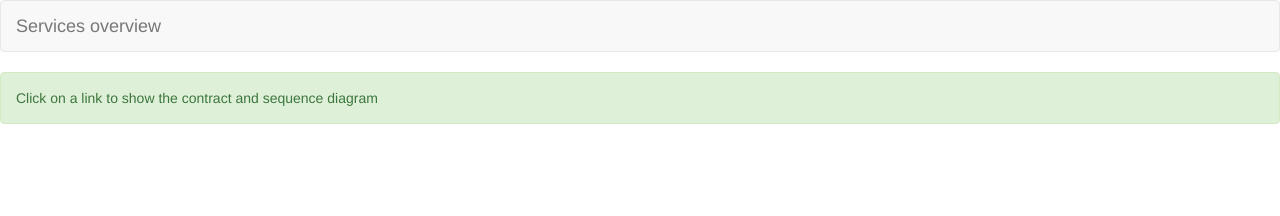
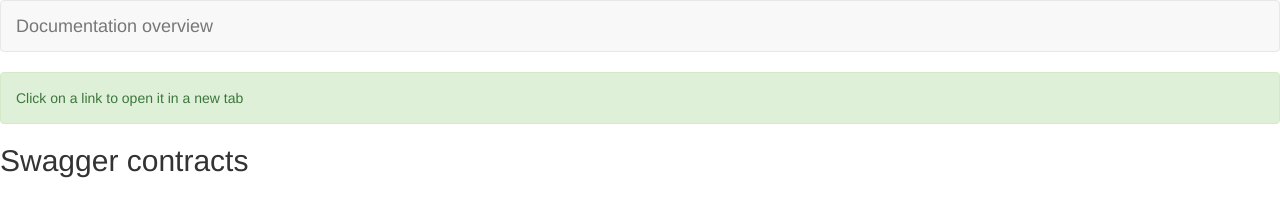
Before and after one commit to Rakoon12/swagger-ci-overview, a plain HTML site: page index.html in a window 1280 px wide. Drawn offline with nearby package versions, Linux system fonts and the light colour scheme.

Commit message:
updating labels

```diff
--- a/index.html
+++ b/index.html
@@ -15,11 +15,12 @@
           <span class="icon-bar"></span>
           <span class="icon-bar"></span>
         </button>
-        <a class="navbar-brand" href="#">Services overview</a>
+        <a class="navbar-brand" href="#">Documentation overview</a>
       </div>
     </div><!-- /.container-fluid -->
   </nav>
   <div class="alert alert-success" role="alert">
-    <p>Click on a link to show the contract and sequence diagram</p>
+    <p>Click on a link to open it in a new tab</p>
   </div>
+  <h2>Swagger contracts</h2>
   <ul>
```
